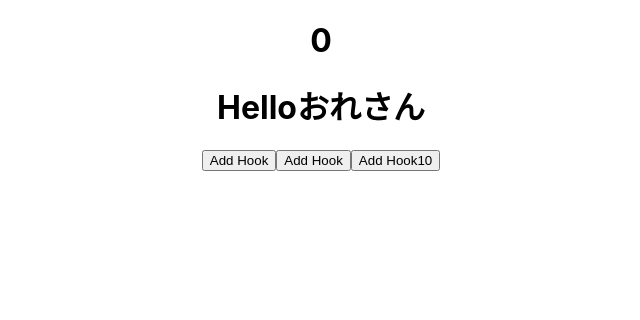
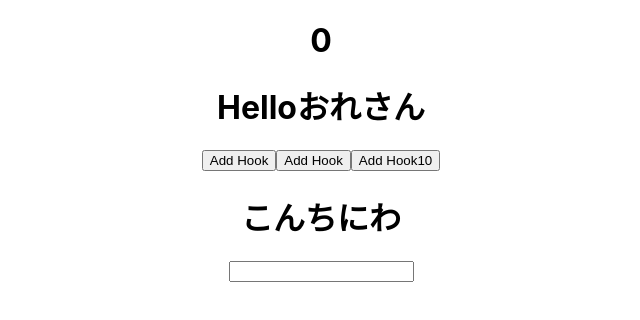
Before and after one commit to BoxPistols/react-hooks-win, a React (Create React App) app: page / in a window 1280 px wide. Shown: the top 320 px of the page, without its empty margins (319-959 px from the left). Built offline with nearby package versions, Linux system fonts and the light colour scheme.

Commit message:
[bind] by state

```diff
--- a/src/App.js
+++ b/src/App.js
@@ -2,11 +2,13 @@ import React from "react"
 import "./App.css"
 // import Counter from "./components/Counter"
 import CounterHook from "./components/CounterHook"
+import Message from "./components/message"
 
 function App() {
   return (
     <div className="App">
       <CounterHook />
+      <Message />
     </div>
   )
 }
--- a/src/components/CounterHook.js
+++ b/src/components/CounterHook.js
@@ -32,7 +32,7 @@ function CounterHook() {
     name: React.PropTypes.string,
   }*/
   return (
-    <>
+    <div>
       <h1>{count}</h1>
 
       <Hello name="おれ" />
@@ -40,7 +40,7 @@ function CounterHook() {
       <button onClick={incCount}> Add Hook </button>
       <button onClick={incCount10}> Add Hook </button>
       <button onClick={incCount10For}> Add Hook10 </button>
-    </>
+    </div>
   )
 }
 export default CounterHook
--- /dev/null
+++ b/src/components/message.js
@@ -0,0 +1,39 @@
+import React, { PureComponent } from "react"
+
+function Hello(props) {
+  return <h1>こんちにわ</h1>
+}
+
+class Message extends PureComponent {
+  constructor(props) {
+    super(props)
+
+    this.state = {
+      name: "",
+    }
+    this.updateName = this.updateName.bind(this)
+  }
+
+  // bind event
+  updateName(event) {
+    console.log("updateName Call")
+    this.setState({
+      name: event.target.value,
+    })
+  }
+
+  render() {
+    return (
+      <div>
+        {/* bind result */}
+        <Hello></Hello>
+        <p>{this.state.name}</p>
+        <p>
+          <input type="text" onChange={this.updateName} />
+        </p>
+      </div>
+    )
+  }
+}
+
+export default Message
```
